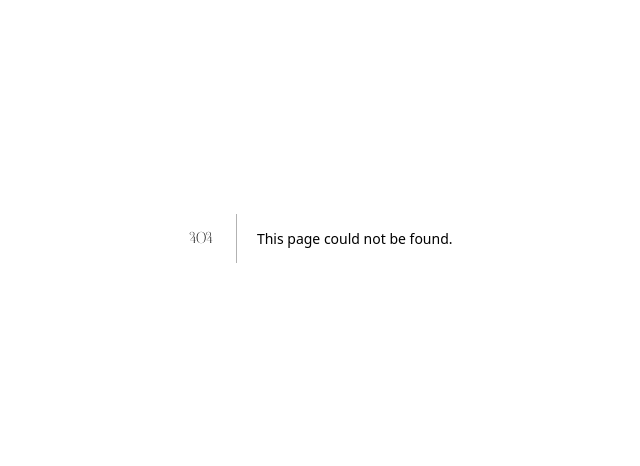
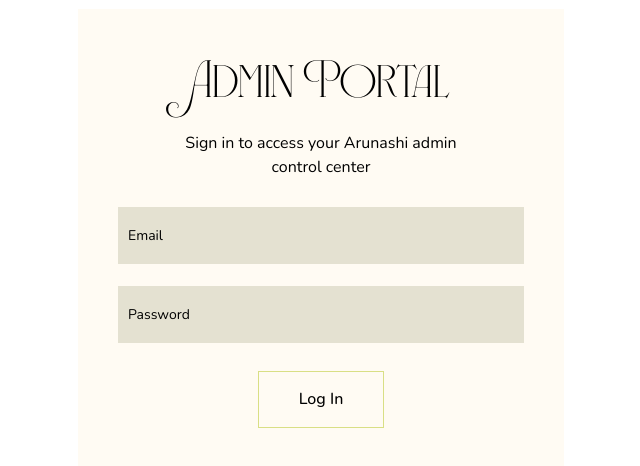
Before and after one commit to Sayan-97/arunashi-admin, a Next.js app: page /login in a window 1280 px wide. Before the commit this address had no page. Shown: the part 162-628 px from the top of the page, without its empty margins (319-959 px from the left). Built offline with nearby package versions, Linux system fonts and the light colour scheme.

Commit message:
feat: restructure routes with (auth) and (dashboard), copy proxy.ts, and implement login action & page

```diff
--- /dev/null
+++ b/actions/auth.ts
@@ -0,0 +1,114 @@
+"use server";
+
+import { cookies } from "next/headers";
+import { redirect } from "next/navigation";
+
+export interface ActionState {
+  errors?: {
+    email?: string[];
+    password?: string[];
+    form?: string;
+  };
+  success?: boolean;
+}
+
+export async function login(
+  _prevState: ActionState | undefined,
+  formData: FormData,
+): Promise<ActionState> {
+  const email = formData.get("email") as string;
+  const password = formData.get("password") as string;
+
+  const errors: { email?: string[]; password?: string[]; form?: string } = {};
+
+  if (!email || !email.includes("@")) {
+    errors.email = ["Please enter a valid email address"];
+  }
+  if (!password || password.length === 0) {
+    errors.password = ["Password is required"];
+  }
+
+  if (Object.keys(errors).length > 0) {
+    return { errors };
+  }
+
+  let isSuccess = false;
+
+  try {
+    const backendUrl = process.env.API_URL || "http://localhost:8000";
+    const response = await fetch(`${backendUrl}/api/auth/login`, {
+      method: "POST",
+      headers: {
+        "Content-Type": "application/json",
+      },
+      body: JSON.stringify({ email, password }),
+    });
+
+    const data = await response.json();
+
+    if (!response.ok) {
+      if (data.error && typeof data.error === "object") {
+        return {
+          errors: data.error as { email?: string[]; password?: string[] },
+        };
+      }
+      return {
+        errors: {
+          form: data.error || data.message || "Invalid credentials",
+        },
+      };
+    }
+
+    const setCookies = response.headers.getSetCookie();
+    const cookieStore = await cookies();
+
+    for (const cookieStr of setCookies) {
+      const parts = cookieStr.split(";").map((p) => p.trim());
+      const [nameValue, ...options] = parts;
+      const eqIdx = nameValue.indexOf("=");
+      if (eqIdx === -1) continue;
+      const name = nameValue.substring(0, eqIdx);
+      const value = nameValue.substring(eqIdx + 1);
+
+      // biome-ignore lint/suspicious/noExplicitAny: options are dynamic
+      const cookieOptions: any = {};
+      for (const option of options) {
+        const [optName, optVal] = option.split("=");
+        const normalizedName = optName.toLowerCase();
+        if (normalizedName === "path") {
+          cookieOptions.path = optVal || "/";
+        } else if (normalizedName === "httponly") {
+          cookieOptions.httpOnly = true;
+        } else if (normalizedName === "secure") {
+          cookieOptions.secure = true;
+        } else if (normalizedName === "max-age") {
+          cookieOptions.maxAge = parseInt(optVal, 10);
+        } else if (normalizedName === "samesite") {
+          cookieOptions.sameSite = optVal.toLowerCase() as
+            | "lax"
+            | "strict"
+            | "none";
+        } else if (normalizedName === "expires") {
+          cookieOptions.expires = new Date(optVal);
+        }
+      }
+
+      cookieStore.set(name, value, cookieOptions);
+    }
+
+    isSuccess = true;
+  } catch (error) {
+    console.error("Login Server Action Error:", error);
+    return {
+      errors: {
+        form: "Could not connect to the authentication server.",
+      },
+    };
+  }
+
+  if (isSuccess) {
+    redirect("/");
+  }
+
+  return { success: true };
+}
--- /dev/null
+++ b/app/(auth)/layout.tsx
@@ -0,0 +1,13 @@
+export default function AuthLayout({
+  children,
+}: Readonly<{
+  children: React.ReactNode;
+}>) {
+  return (
+    <body className="flex min-h-svh flex-col bg-background">
+      <main className="flex-1 flex items-center justify-center p-4">
+        {children}
+      </main>
+    </body>
+  );
+}
--- /dev/null
+++ b/app/(auth)/login/page.tsx
@@ -0,0 +1,69 @@
+"use client";
+
+import { useActionState } from "react";
+import { login } from "@/actions/auth";
+import { Button } from "@/components/ui/button";
+import { Input } from "@/components/ui/input";
+
+export default function LoginPage() {
+  const [state, action, pending] = useActionState(login, undefined);
+
+  return (
+    <div className="app_container flex items-center justify-center">
+      <section className="w-full max-w-[486px] p-10 space-y-7 bg-secondary">
+        <div className="text-center space-y-3">
+          <h1>Admin Portal</h1>
+          <p className="w-3/4 mx-auto text-secondary-foreground">
+            Sign in to access your Arunashi admin control center
+          </p>
+        </div>
+        <form action={action} className="space-y-7">
+          <div className="space-y-5.5">
+            <div className="space-y-1.5">
+              <Input
+                name="email"
+                type="email"
+                placeholder="Email"
+                className="w-full h-[57px] rounded-none border-0"
+              />
+              {state?.errors?.email && (
+                <p className="text-xs text-red-500 font-medium pl-1">
+                  {state.errors.email[0]}
+                </p>
+              )}
+            </div>
+            <div className="space-y-1.5">
+              <Input
+                name="password"
+                type="password"
+                placeholder="Password"
+                className="w-full h-[57px] rounded-none border-0"
+              />
+              {state?.errors?.password && (
+                <p className="text-xs text-red-500 font-medium pl-1">
+                  {state.errors.password[0]}
+                </p>
+              )}
+            </div>
+            {state?.errors?.form && (
+              <p className="text-sm text-red-500 font-medium text-center">
+                {state.errors.form}
+              </p>
+            )}
+          </div>
+          <div className="flex flex-col items-center gap-2">
+            <Button
+              type="submit"
+              disabled={pending}
+              variant="outline"
+              size="lg"
+              className="px-10"
+            >
+              {pending ? "Logging In..." : "Log In"}
+            </Button>
+          </div>
+        </form>
+      </section>
+    </div>
+  );
+}
--- /dev/null
+++ b/app/(dashboard)/layout.tsx
@@ -0,0 +1,16 @@
+import { Toaster } from "@/components/ui/sonner";
+
+export default function DashboardLayout({
+  children,
+}: Readonly<{
+  children: React.ReactNode;
+}>) {
+  return (
+    <body>
+      <Toaster />
+      <div className="flex min-h-svh flex-col bg-background">
+        <main className="flex-1 flex flex-col">{children}</main>
+      </div>
+    </body>
+  );
+}
--- /dev/null
+++ b/app/(dashboard)/page.tsx
@@ -0,0 +1,10 @@
+export default function DashboardHomePage() {
+  return (
+    <div className="app_container py-10">
+      <h1>Dashboard</h1>
+      <p className="mt-4 text-muted-foreground">
+        Welcome to your Arunashi Admin Portal dashboard.
+      </p>
+    </div>
+  );
+}
--- a/app/layout.tsx
+++ b/app/layout.tsx
@@ -32,7 +32,7 @@
       suppressHydrationWarning
       className={cn("antialiased", fleur.variable, nunito.variable)}
     >
-      <body>{children}</body>
+      {children}
     </html>
   );
 }
--- a/app/page.tsx
+++ /dev/null
@@ -1,3 +0,0 @@
-export default function Home() {
-  return <div>Home</div>;
-}
--- /dev/null
+++ b/proxy.ts
@@ -0,0 +1,56 @@
+import type { NextRequest } from "next/server";
+import { NextResponse } from "next/server";
+
+const AUTH_ROUTES = [
+  "/login",
+  "/signup",
+  "/activation-status",
+  "/activate",
+  "/submission",
+];
+
+export function proxy(request: NextRequest) {
+  const { pathname } = request.nextUrl;
+
+  if (pathname.startsWith("/api") && !pathname.startsWith("/api/email")) {
+    const backendUrl = process.env.API_URL || "http://localhost:8000";
+    const targetUrl = new URL(
+      request.nextUrl.pathname + request.nextUrl.search,
+      backendUrl,
+    );
+
+    return NextResponse.rewrite(targetUrl);
+  }
+
+  const hasAccessToken = request.cookies.has("accessToken");
+  const hasRefreshToken = request.cookies.has("refreshToken");
+  const isAuthenticated = hasAccessToken || hasRefreshToken;
+
+  const isAuthRoute = AUTH_ROUTES.some((route) => pathname.startsWith(route));
+
+  const isStaticOrSystem =
+    pathname.startsWith("/_next") ||
+    pathname.startsWith("/api") ||
+    pathname.startsWith("/static") ||
+    pathname.includes(".") ||
+    pathname === "/favicon.ico";
+
+  if (!isStaticOrSystem) {
+    if (!isAuthenticated && !isAuthRoute) {
+      const loginUrl = new URL("/login", request.url);
+      return NextResponse.redirect(loginUrl);
+    }
+
+    if (isAuthenticated && isAuthRoute) {
+      return NextResponse.redirect(new URL("/", request.url));
+    }
+  }
+
+  return NextResponse.next();
+}
+
+export default proxy;
+
+export const config = {
+  matcher: ["/((?!_next/static|_next/image|favicon.ico).*)"],
+};
```
Also changed, not shown: public/auth-bg.png (added).
